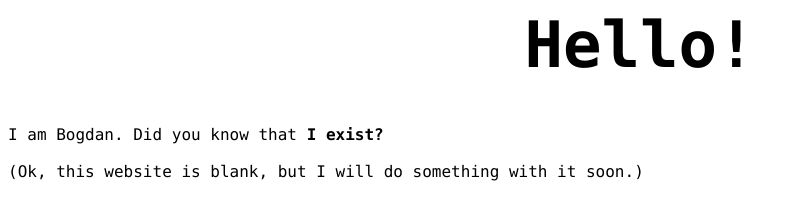
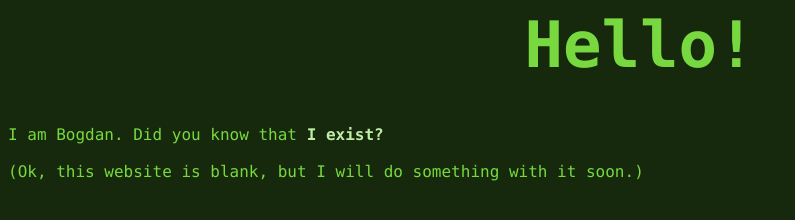
Before and after one commit to B06DANEL/v-Website, a plain HTML site: page index.html in a window 1280 px wide. Shown: the whole page, without its empty margins (0-795 px from the left). Drawn offline with Linux system fonts and the light colour scheme.

Commit message:
Update index.html

```diff
--- a/index.html
+++ b/index.html
@@ -1,17 +1,28 @@
-<style>
+<head>
+  <style>
+  body {
+    background-color:#16290c;
+  }
+  </style>
+</head>
+<body>
+  <style>
   h1 {
     text-align: center;
     font-size: 400%;
   }
   .f {
     font-family: "Lucida Console", "Courier New", monospace;
+    color: #77d93f;
   }
   .fb {
     font-family: "Lucida Console", "Courier New", monospace;
-    font-weight: bold
+    font-weight: bold;
+    color:#c0eda6;
   }
 </style>
 <h1 class="f">Hello!</h1>
 <p1 class="f">I am Bogdan. Did you know that </p1> <p1 class="fb">I exist?</p1>
 <br></br>
 <p1 class="f">(Ok, this website is blank, but I will do something with it soon.)</p1>
+</body>
```
